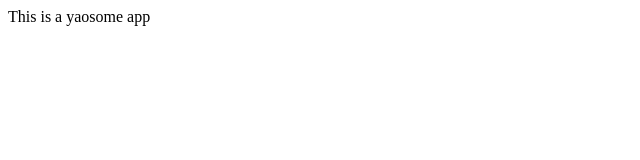
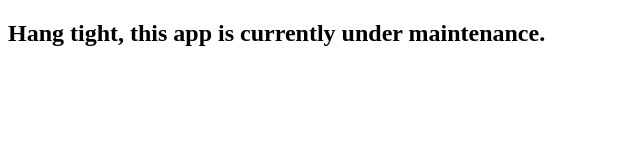
Before and after one commit to yaozhongjing/yaosome, a website: page public/index.html in a window 1280 px wide. Shown: the whole page, without its empty margins (0-640 px from the left). Drawn offline with Linux system fonts and the light colour scheme.

Commit message:
maintenance mode

```diff
--- a/public/index.html
+++ b/public/index.html
@@ -1,6 +1,9 @@
+<!DOCTYPE html>
 <html>
 <head>
 <title>Yaosome</title>
 </head>
-<body>This is a yaosome app</body>
+<body>
+    <h2>Hang tight, this app is currently under maintenance.</h2>
+</body>
 </html>
```
